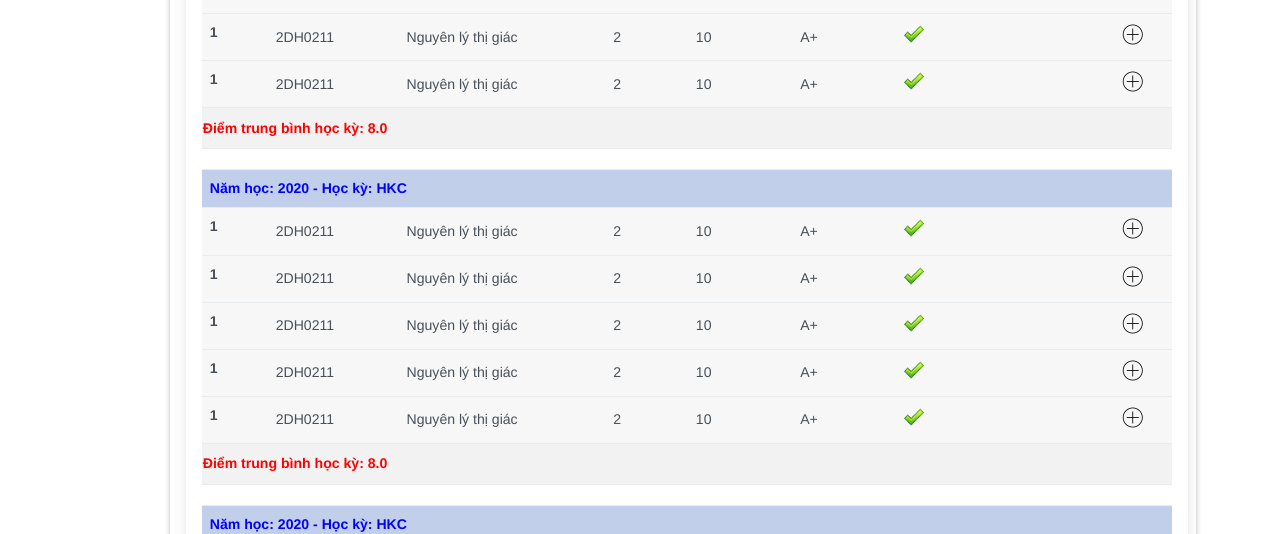
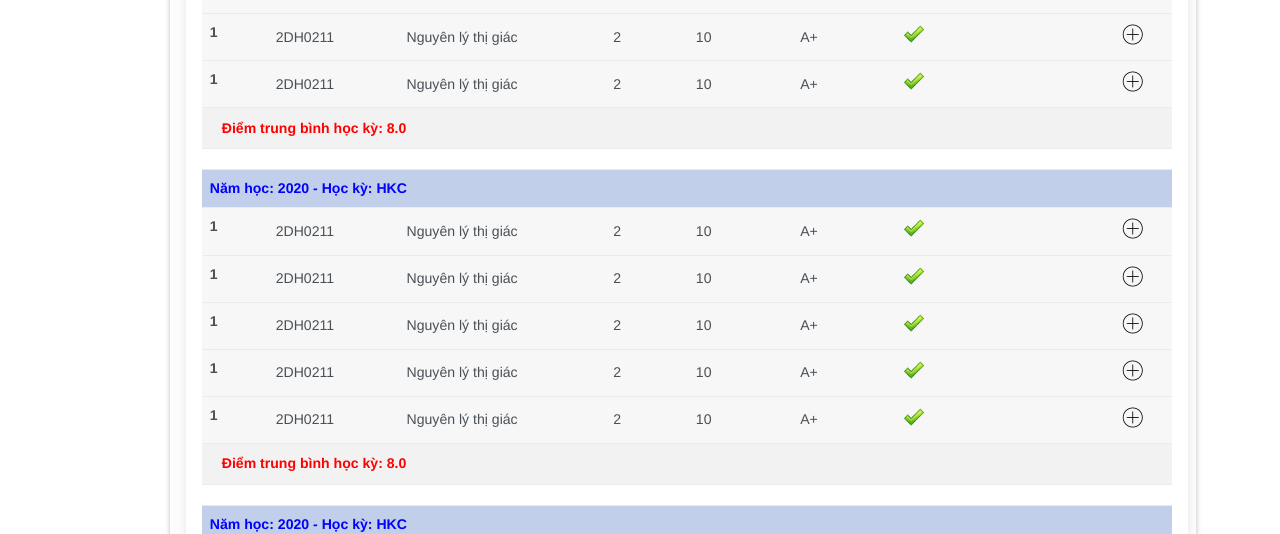
Before and after one commit to Frontend-2022/frontend-week3, a React (Create React App) app: page /transcript in a window 1280 px wide. Shown: the part 823-1357 px from the top of the page. Built offline with nearby package versions, Linux system fonts and the light colour scheme.

Commit message:
Update ContentTranscript.js

```diff
--- a/src/components/transcript/ContentTranscript/ContentTranscript.js
+++ b/src/components/transcript/ContentTranscript/ContentTranscript.js
@@ -103,7 +103,7 @@ function ContentTranscript (){
 
                         <div  className="avg">
                             <tr>
-                                <td colSpan={10}  > Điểm trung bình học kỳ:  8.0    </td>
+                                <td colSpan={10} style={{paddingLeft:"20px"}} > Điểm trung bình học kỳ:  8.0    </td>
                             </tr>
                         </div>
             </div>
```
